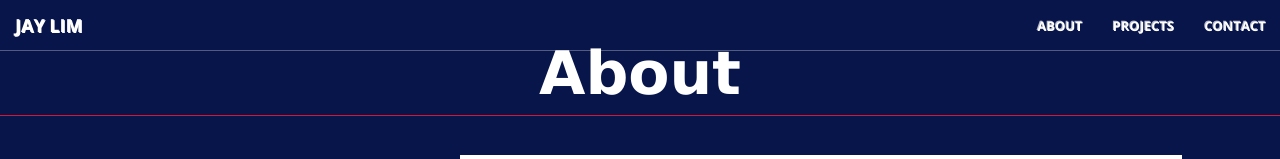
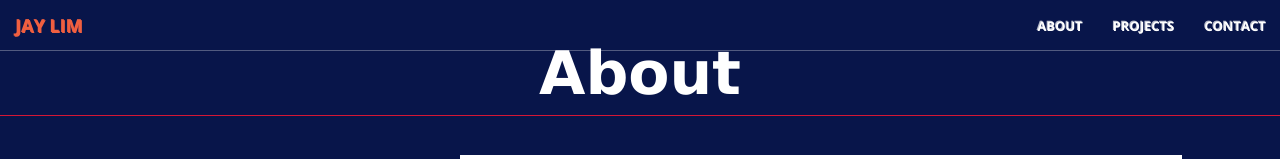
Before and after one commit to jlxc106/portfolio, a plain HTML site: page about.html in a window 1280 px wide. Shown: the top 159 px of the page. Drawn offline with nearby package versions, Linux system fonts and the light colour scheme.

Commit message:
minor update

```diff
--- a/css/creative.css
+++ b/css/creative.css
@@ -440,6 +440,11 @@ body {
   text-shadow: 1px 1px white;
 }
 
+.banner-text:hover{
+  color: #F05F40 !important;
+  text-shadow: 1px 1px #F05F40;
+}
+
 .github_link{
   margin-left: 10px;
 }
```
